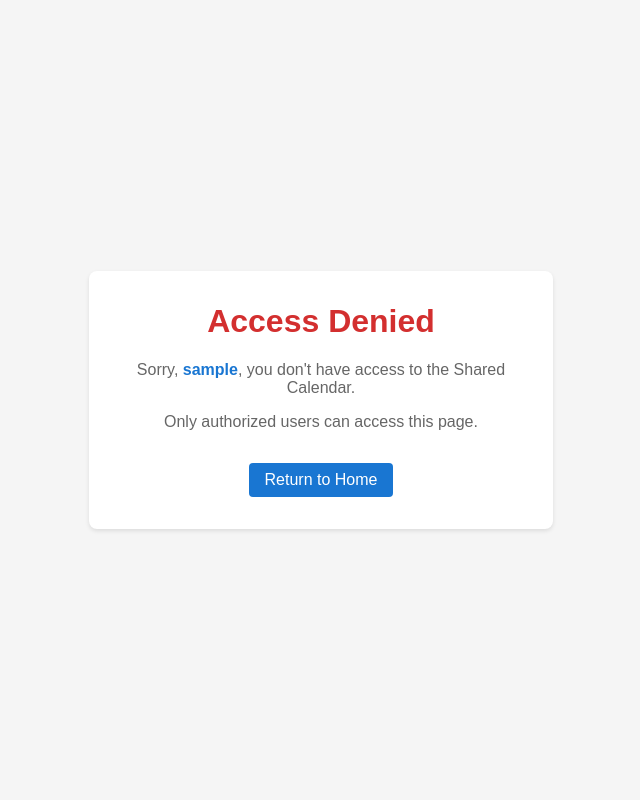
After one commit to a-westermann/shared_calendar, a Django app: template shared_calendar/templates/shared_calendar/access_denied.html in a window 1280 px wide. The commit adds this page. Shown: the whole page, without its empty margins (319-959 px from the left). Run offline with Django 3.2, Linux system fonts and the light colour scheme; the template is opened without the code that fills it: most values are stand-ins (such as "Sample title", 1, 10 or a date in 2020).

Commit message:
Enhance CalendarView to restrict access to specific users and update UI for user-specific appointments in the calendar. Removed user info display from calendar template and adjusted appointment styling based on user identity.

```diff
--- /dev/null
+++ b/shared_calendar/templates/shared_calendar/access_denied.html
@@ -0,0 +1,61 @@
+<!DOCTYPE html>
+<html>
+<head>
+    <title>Access Denied - Shared Calendar</title>
+    <style>
+        body {
+            font-family: Arial, sans-serif;
+            display: flex;
+            justify-content: center;
+            align-items: center;
+            height: 100vh;
+            margin: 0;
+            background-color: #f5f5f5;
+        }
+        .access-denied-container {
+            background: white;
+            padding: 2rem;
+            border-radius: 8px;
+            box-shadow: 0 2px 4px rgba(0,0,0,0.1);
+            width: 400px;
+            text-align: center;
+        }
+        h1 {
+            color: #d32f2f;
+            margin-top: 0;
+        }
+        .message {
+            margin: 1rem 0;
+            color: #666;
+        }
+        .username {
+            font-weight: bold;
+            color: #1976d2;
+        }
+        .home-link {
+            display: inline-block;
+            margin-top: 1rem;
+            padding: 0.5rem 1rem;
+            background-color: #1976d2;
+            color: white;
+            text-decoration: none;
+            border-radius: 4px;
+        }
+        .home-link:hover {
+            background-color: #1565c0;
+        }
+    </style>
+</head>
+<body>
+    <div class="access-denied-container">
+        <h1>Access Denied</h1>
+        <div class="message">
+            Sorry, <span class="username">{{ username }}</span>, you don't have access to the Shared Calendar.
+        </div>
+        <div class="message">
+            Only authorized users can access this page.
+        </div>
+        <a href="/" class="home-link">Return to Home</a>
+    </div>
+</body>
+</html>
```
Also changed, not shown: shared_calendar/static/js/react-calendar-app.js (+45 -5 lines), shared_calendar/templates/shared_calendar/calendar.html (+0 -14 lines), shared_calendar/views.py (+10 -2 lines).
